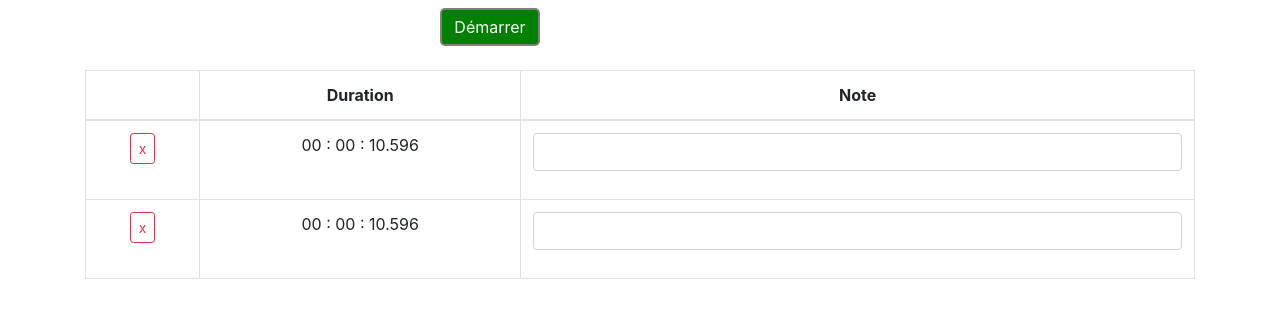
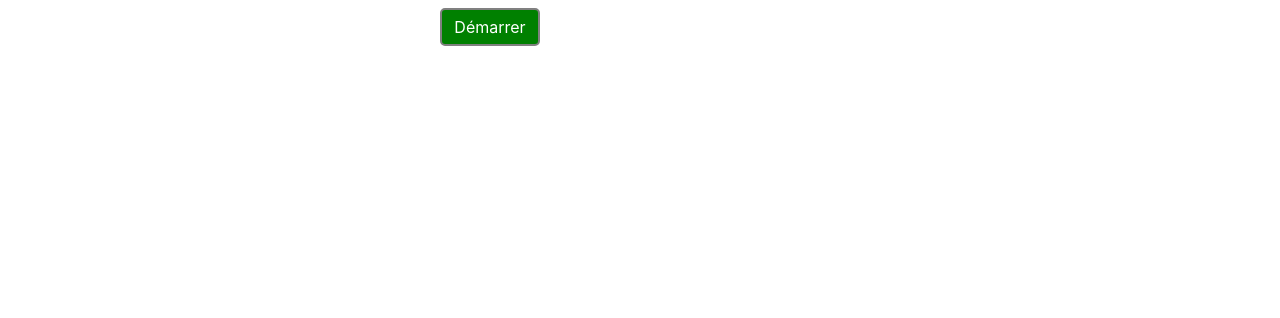
Before and after one commit to willFrnds6/chronometre, an Angular app: page / in a window 1280 px wide. Shown: the part 398-716 px from the top of the page. Built offline with nearby package versions, Linux system fonts and the light colour scheme.

Commit message:
Add a function for save time in array

```diff
--- a/src/app/app.component.html
+++ b/src/app/app.component.html
@@ -23,10 +23,10 @@
       <div *ngIf="!isStarted" (click)="start()" class="button-green">Démarrer</div>
       <div *ngIf="isStarted && !isPaused" (click)="pause()" class="button-red">Pause</div>
       <div *ngIf="isStarted && isPaused" (click)="stop()" class="button-red">Effacer</div>
-      <div *ngIf="isStarted && !isPaused" class="button-grey">Retenir</div>
+      <div *ngIf="isStarted && !isPaused" (click)="save()" class="button-grey">Retenir</div>
       <div *ngIf="isStarted && isPaused" (click)="start()" class="button-grey">Continuer</div>
     </div>
-
+    <div *ngIf="timerArray.length > 0">
       <table class="table table-bordered table-hover mt-4">
         <thead>
           <tr>
@@ -37,7 +37,7 @@
         </thead>
 
         <tbody>
-        <tr>
+          <tr *ngFor="let item of timerArray">
             <th scope="row">
               <button type="button" class="btn btn-sm btn-outline-danger">
                 x
@@ -45,25 +45,7 @@
             </th>
 
             <td>
-            00 : 00 : 10.596
-          </td>
-
-          <td>
-            <div class="form-group">
-              <input type="email" class="form-control">
-            </div>
-          </td>
-        </tr>
-
-        <tr>
-          <th scope="row">
-            <button type="button" class="btn btn-sm btn-outline-danger">
-              x
-            </button>
-          </th>
-
-          <td>
-            00 : 00 : 10.596
+              {{ item }}
             </td>
 
             <td>
@@ -75,5 +57,6 @@
         </tbody>
       </table>
     </div>
+  </div>
 </body>
 </html>
--- a/src/app/app.component.ts
+++ b/src/app/app.component.ts
@@ -13,6 +13,7 @@ export class AppComponent {
   public isPaused = false;
   public time = 0;
   private idInterval : number|null = null;
+  public timerArray : Array <number> = [];
 
   public start():void {
     this.isStarted = true;
@@ -25,9 +26,13 @@ export class AppComponent {
     this.pauseTimer();
   }
 
-  public stop():void{
+  public stop():void {
     this.stopTimer();
     this.isStarted = false;
+  }
+
+  public save():void {
+    this.timerArray.push(this.time);
   }
 
   private startTimer():void {
```
Lines whose indentation alone changed are shown as unchanged.
